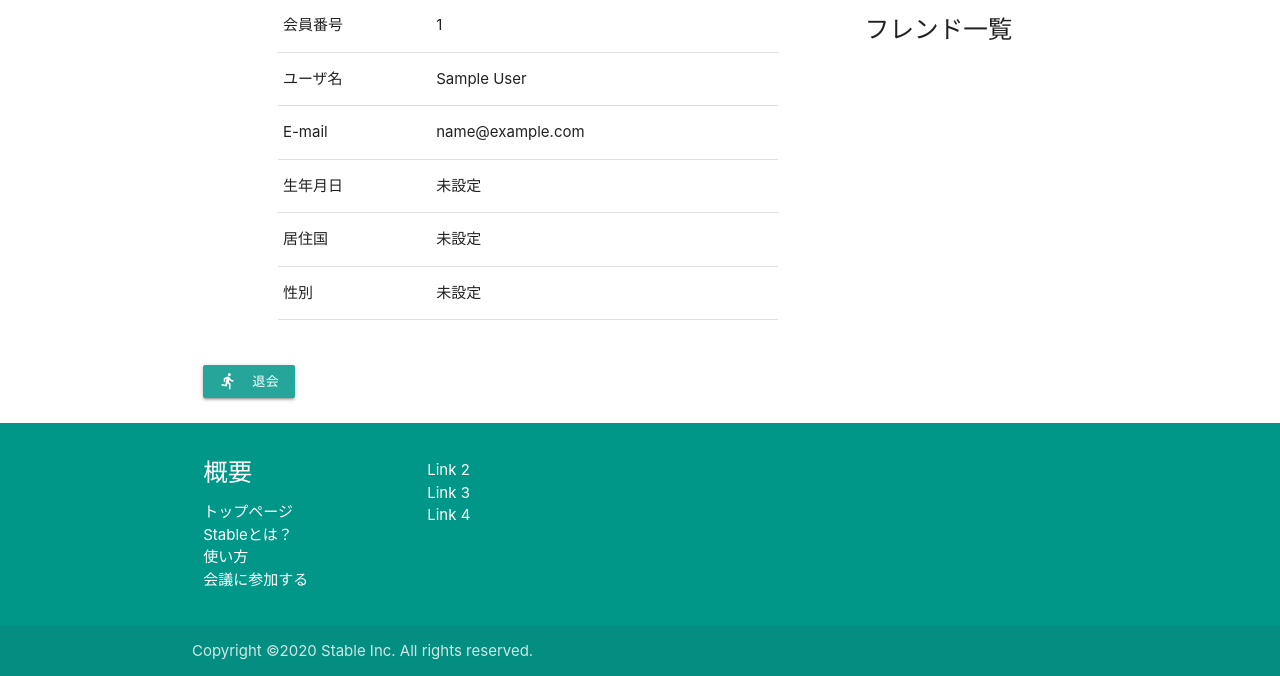
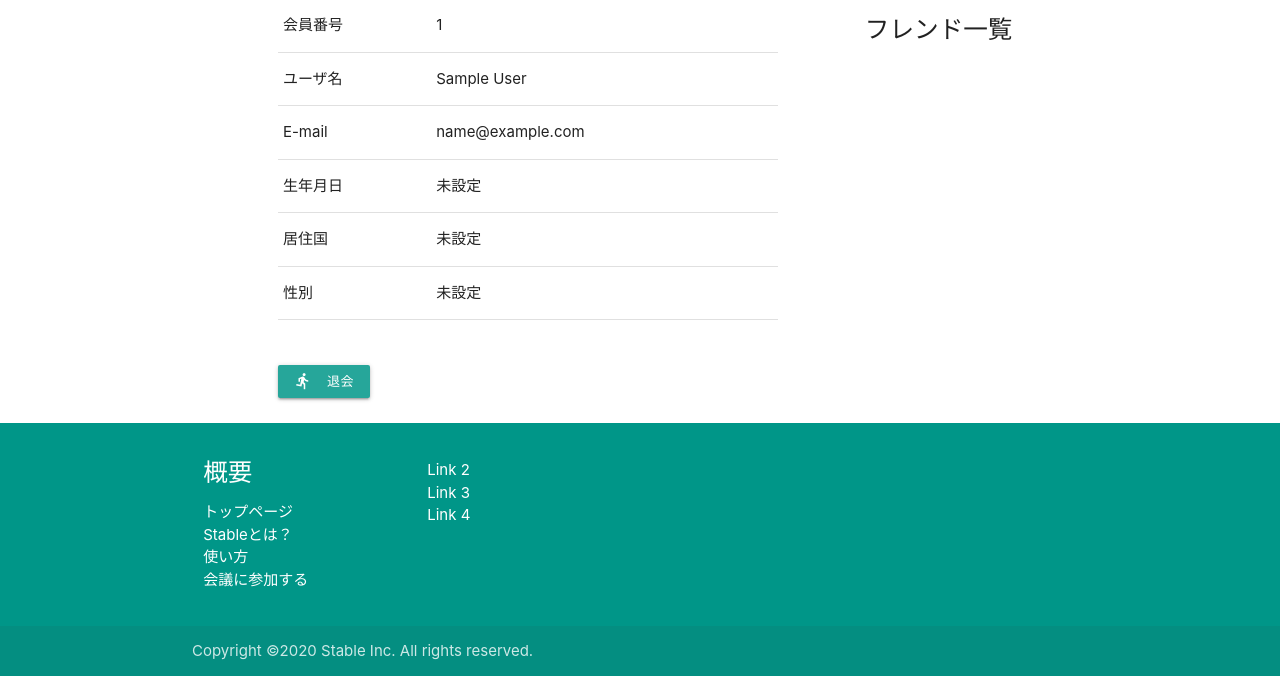
Before and after one commit to AdiosSora/subcall_cosmo, a PHP site: page /account/profile/profile.php in a window 1280 px wide. Shown: the part 233-909 px from the top of the page. Run offline with PHP 8.4, Linux system fonts and the light colour scheme; the visitor is signed in with stand-in values (Sample User, id 1); data that the repository does not hold is empty; some libraries are stand-ins or nearby versions.

Commit message:
退会ボタンの位置調整

```diff
--- a/account/profile/profile.php
+++ b/account/profile/profile.php
@@ -155,10 +155,10 @@ include('../../header.php');
         </div>
       </div>
       <div class="row">
-        <div class="col s12 m2">
+        <div class="col s12 m2 offset-m1">
           <a class="btn waves-effect waves-light btn-small" href="../delete/delete.php" style="margin:5px 0px;text-align:right;"><i class="material-icons left">directions_run</i>退会</a>
         </div>
-        <div class="col s12 m10"></div>
+        <div class="col s12 m9"></div>
   </body>
   </main>
   <?php include '../../footer.php'; ?>
```
